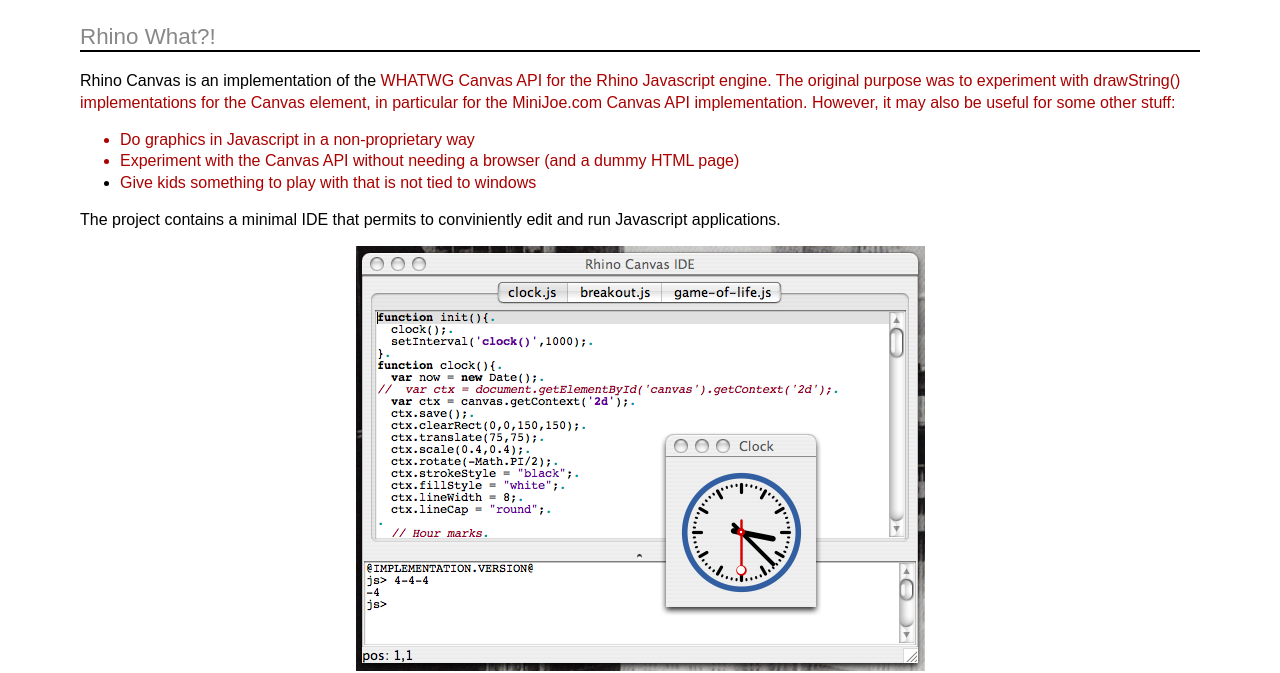
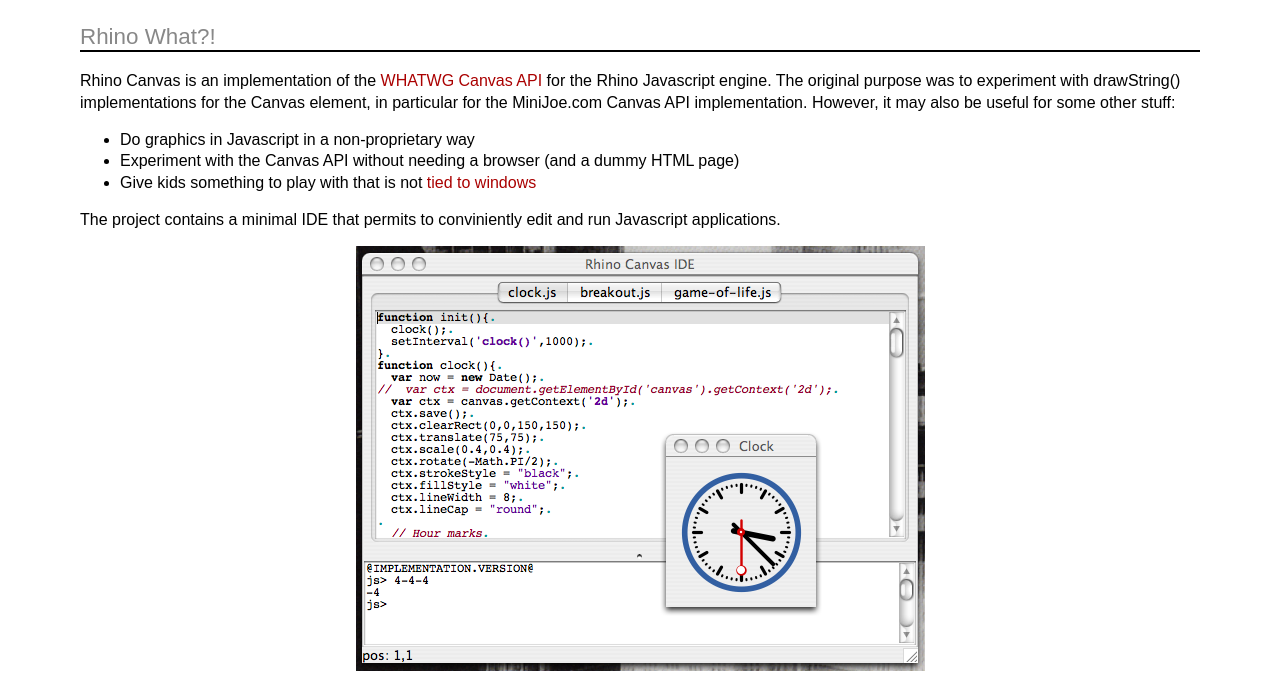
Before and after one commit to lehni/rhino-canvas, a plain HTML site: page index.html in a window 1280 px wide. Shown: the part 150-823 px from the top of the page. Drawn offline with Linux system fonts and the light colour scheme.

Commit message:
*** empty log message ***

```diff
--- a/index.html
+++ b/index.html
@@ -14,7 +14,7 @@
 
 <p>Rhino Canvas is an implementation of the
 <a href="http://www.whatwg.org/specs/web-apps/current-work/#canvas">WHATWG
-Canvas API for the Rhino Javascript engine. The original purpose was to experiment
+Canvas API</a> for the Rhino Javascript engine. The original purpose was to experiment
 with drawString() implementations for the Canvas element, in particular for the MiniJoe.com
 Canvas API implementation. However, it may also be useful for some other stuff:</p>
 
```
